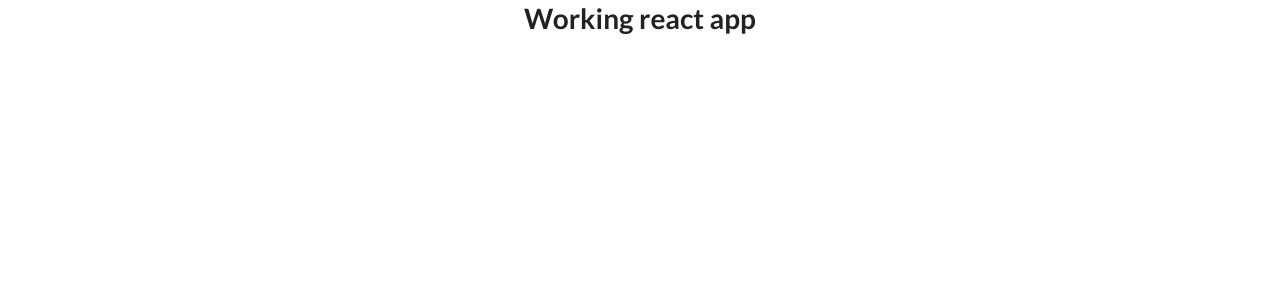
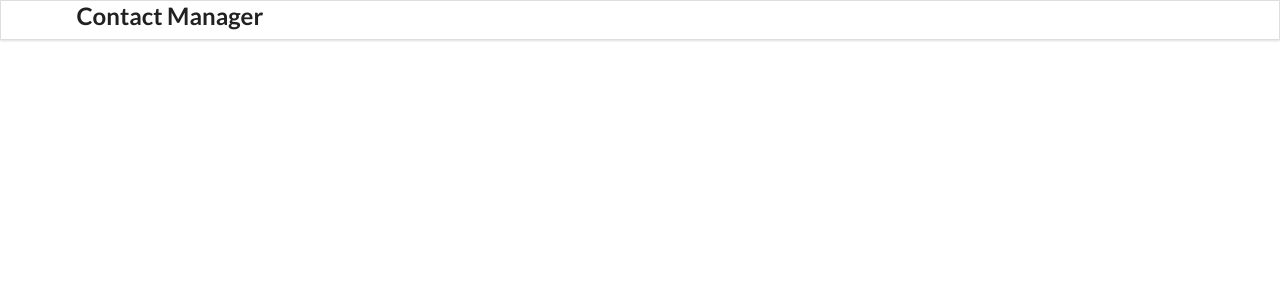
Before and after one commit to Selva-Ganesh-M/R-contact-app, a React (Create React App) app: page / in a window 1280 px wide. Shown: the top 300 px of the page. Built offline with nearby package versions, Linux system fonts and the light colour scheme.

Commit message:
add header

```diff
--- a/src/App.js
+++ b/src/App.js
@@ -1,9 +1,14 @@
 import "./App.css";
+import Header from "./components/Header";
+import AddComponent from "./components/AddComponent";
+import ContactList from "./components/ContactList";
 
 function App() {
   return (
-    <div className="App">
-      <h1>Working react app</h1>
+    <div>
+      <Header />
+      {/* <AddComponent />
+      <ContactList /> */}
     </div>
   );
 }
--- a/src/components/Header.js
+++ b/src/components/Header.js
@@ -0,0 +1,13 @@
+import React from "react";
+
+function Header() {
+  return (
+    <div className="ui fixed menu">
+      <div className="ui container center">
+        <h2>Contact Manager</h2>
+      </div>
+    </div>
+  );
+}
+
+export default Header;
```
